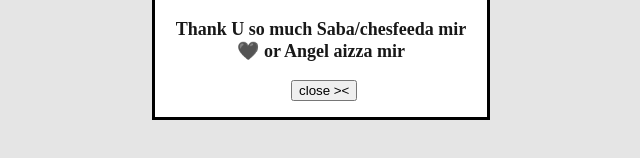
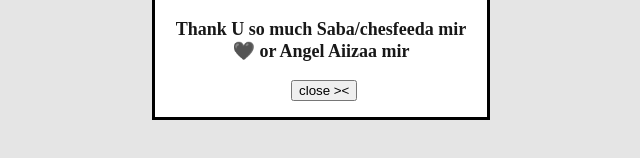
Before and after one commit to sabbir-tanvir/Prank, a plain HTML site: page index.html in a window 1280 px wide. Both pictures are taken after a click on the button "YES!". Shown: the part 476-634 px from the top of the page, 319-959 px from the left. Drawn offline with Linux system fonts and the light colour scheme.

Commit message:
Update index.html

```diff
--- a/index.html
+++ b/index.html
@@ -49,7 +49,7 @@
     <dialog id="dialog">
         <img  class="pic1" src="pic.jpg" width="210px" height="250px" alt="">
         <br/>
-        <center><p>Thank U so much Saba/chesfeeda mir🖤 or Angel aizza mir</p></center>
+        <center><p>Thank U so much Saba/chesfeeda mir🖤 or Angel Aiizaa mir</p></center>
 
     <button onclick="closeModal()" class="right">close ><</3></button>
     </dialog>
```
